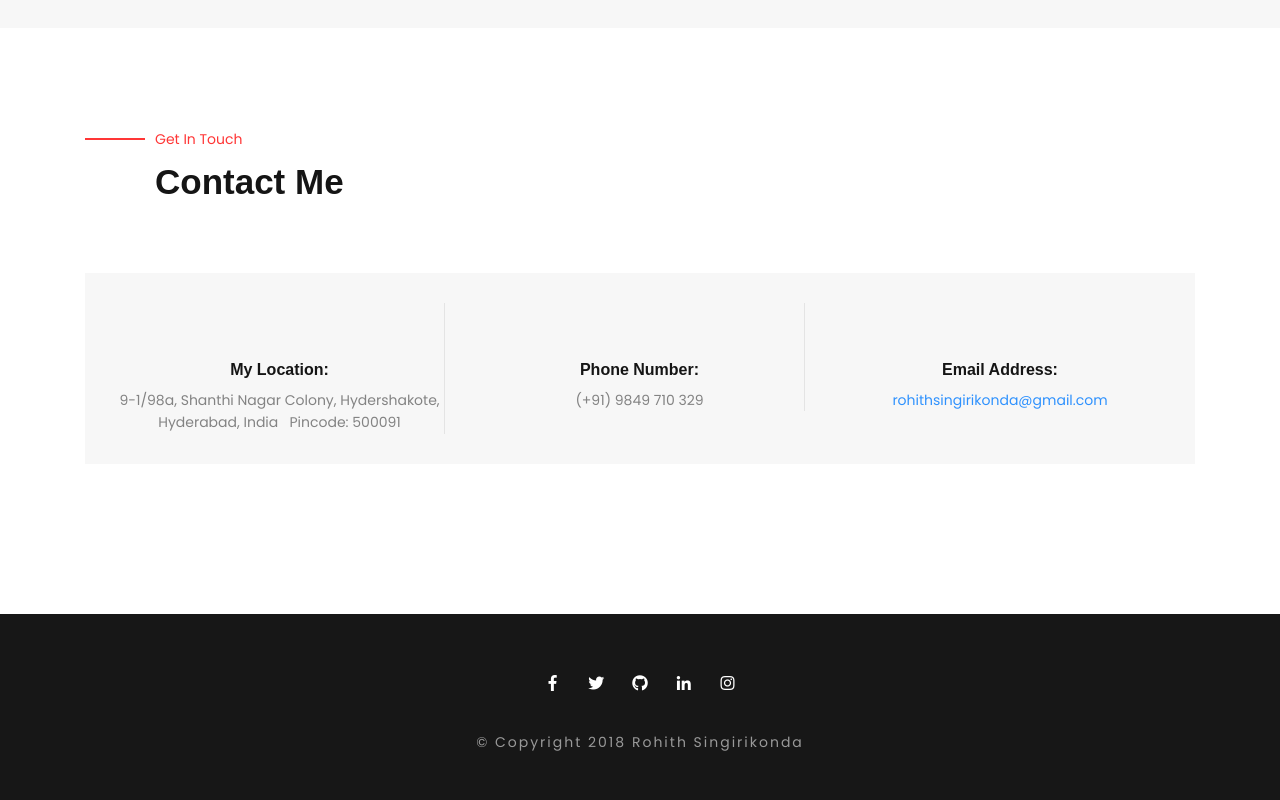
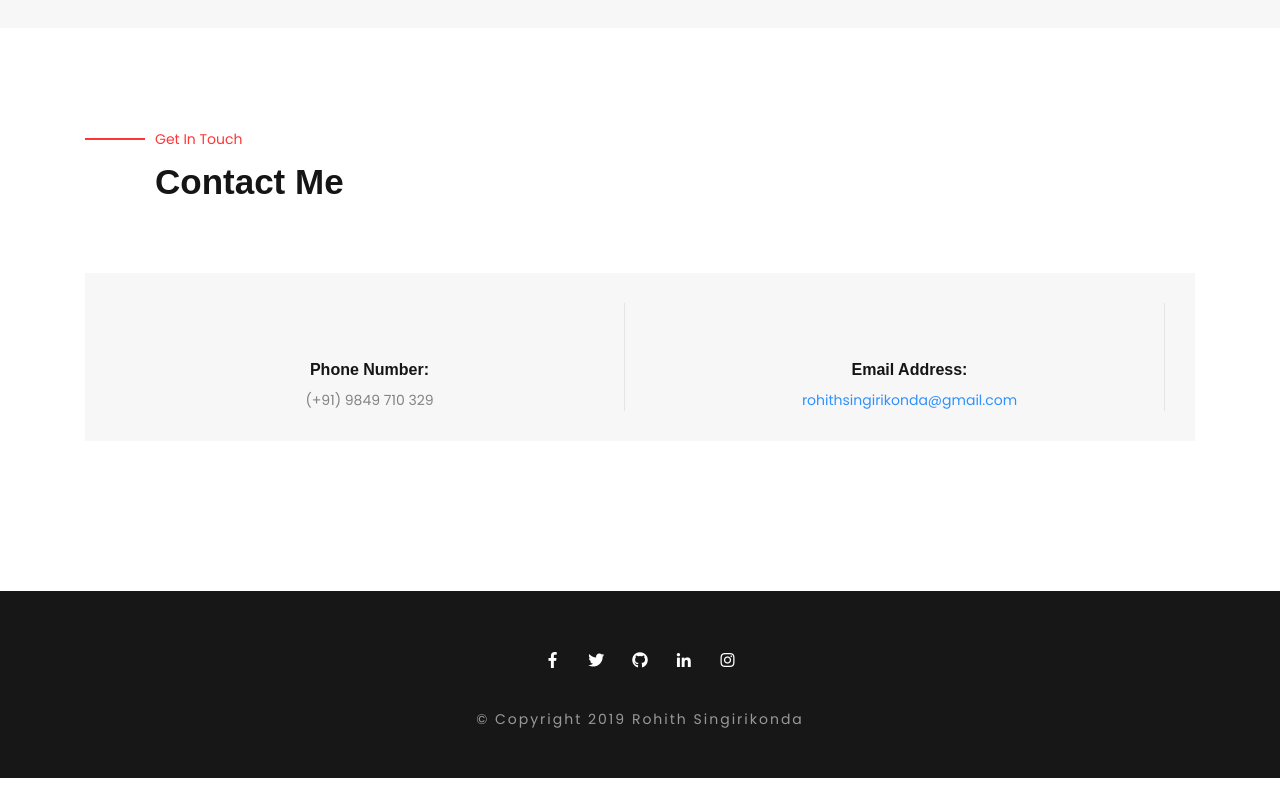
Before and after one commit to RohithSrk/rohithsrk.github.io, a plain HTML site: page index.html in a window 1280 px wide. Shown: the part 2417-3217 px from the top of the page. After the commit the page ends 3195 px from the top, so only its background shows below. Drawn offline with nearby package versions, Linux system fonts and the light colour scheme; files whose address does not match are found by name; a web font is replaced by a local one.

Commit message:
Update index.html

```diff
--- a/index.html
+++ b/index.html
@@ -243,17 +243,7 @@
           <div class="col-md-12">
             <div class="part-info">
               <div class="row">
-                <div class="col-md-4 xs-mb-30">
-                  <div class="info-block text-center">
-                    <div class="icon">
-                      <i class="jam jam-directions"></i>
-                    </div>
-                    <h5>My Location:</h5>
-                    <p>9-1/98a, Shanthi Nagar Colony, Hydershakote, Hyderabad, India &nbsp; Pincode: 500091</p>
-                  </div>
-                </div>
-
-                <div class="col-md-4 xs-mb-30">
+                <div class="col-md-6 xs-mb-30">
                   <div class="info-block text-center">
                     <div class="icon">
                       <i class="jam jam-phone"></i>
@@ -263,7 +253,7 @@
                   </div>
                 </div>
 
-                <div class="col-md-4">
+                <div class="col-md-6">
                   <div class="info-block text-center">
                     <div class="icon">
                       <i class="jam jam-envelope"></i>
@@ -297,7 +287,7 @@
           </div>
 
           <div class="cop">
-            <h6>© Copyright 2018 Rohith Singirikonda</h6>
+            <h6>© Copyright 2019 Rohith Singirikonda</h6>
           </div>
 
         </div>
```
